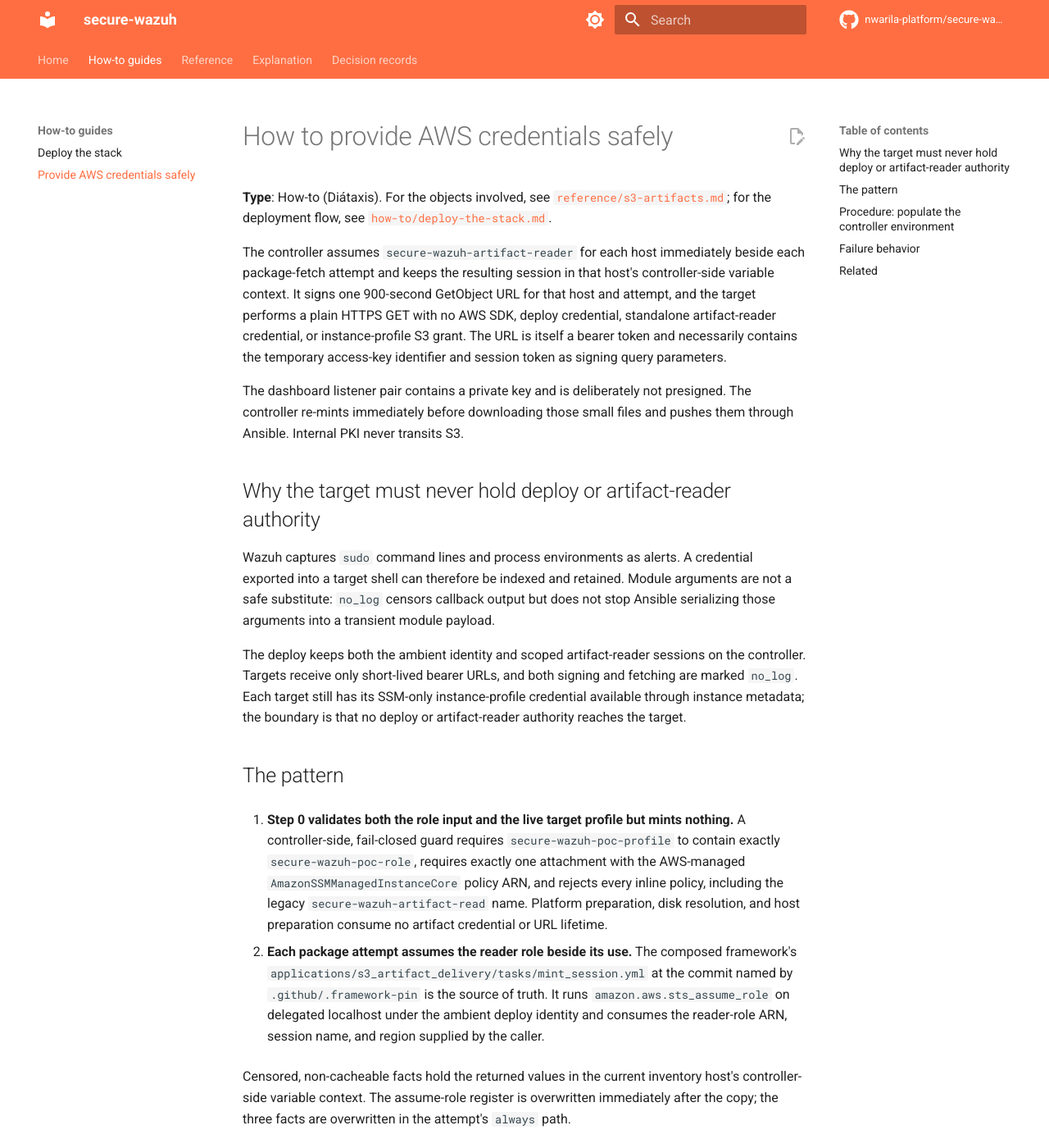
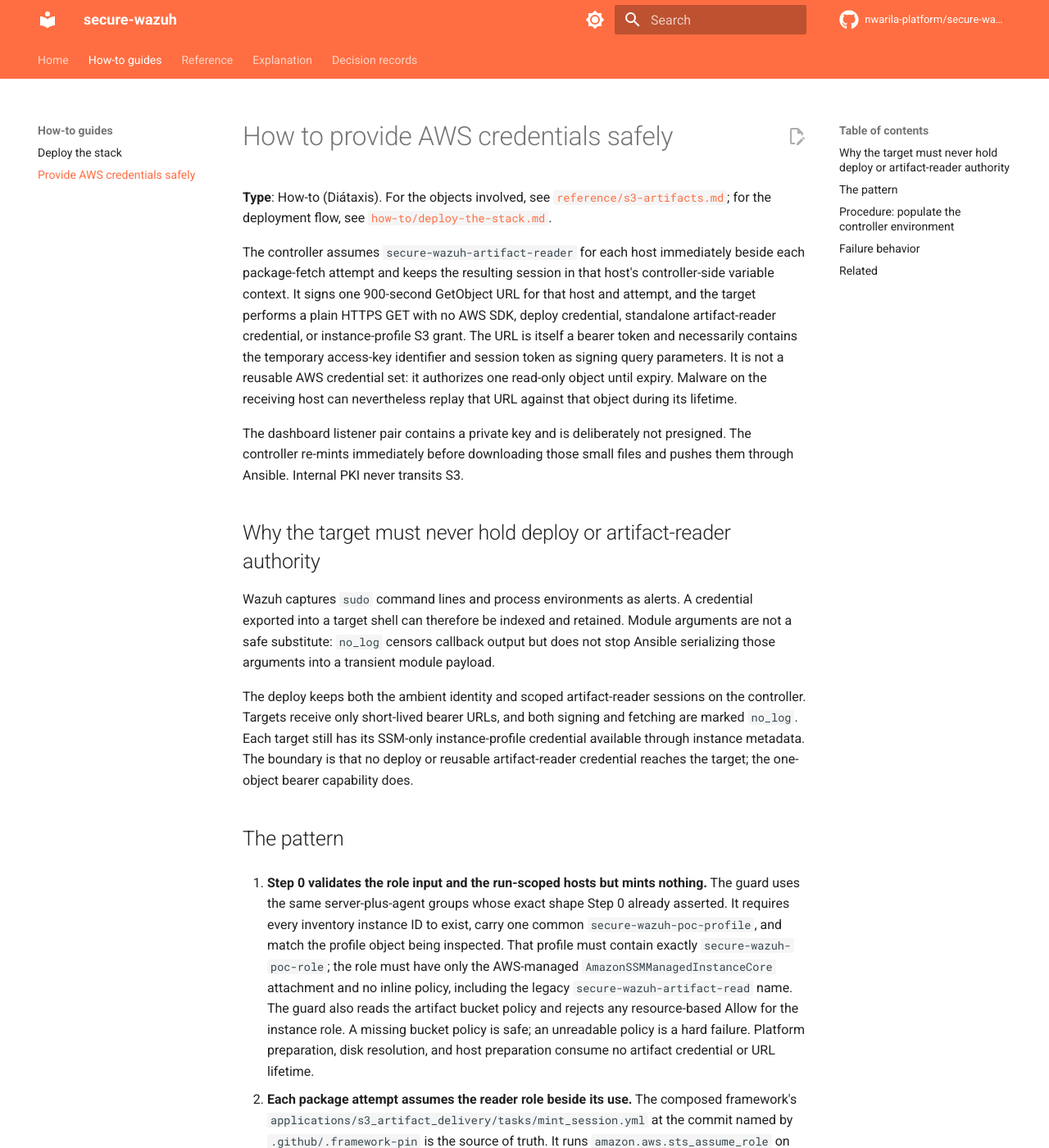
Before and after one commit to nwarila-platform/secure-wazuh, an MkDocs documentation site: the page built from docs/how-to/provide-aws-credentials-safely.md, in a window 1280 px wide and 1400 px high. Shown: the whole window at 82% size. Built offline with MkDocs 1.6.1 and Material for MkDocs 9.7.7, drawn with Linux system fonts in a browser that asks for light colours; comment, search, counter and statistics services are not loaded; some of the changed text lies outside the part shown.

Commit message:
fix(iam-guard): prove the launched instances carry the profile, not that a name looks clean
The guard read one instance profile by name and asserted its attachments. That proves
something true about a name in the account and nothing about the hosts about to
receive artifacts. A sibling product sharing the profile name gets a green guard while
one repo's policy change breaks or silently empowers the other; a deployment pointed
at a differently-named profile gets a green guard against the original, untouched one
while its real hosts carry arbitrary authority.

It now enumerates the instances this run actually launched, using the provenance-
tagged inventory and Step-0 topology that already define that set, and requires every
one of them to carry the inspected profile. A host with no instance profile fails:
absence is not evidence of safety.

Attachments were also the wrong place to look on their own. A bucket policy naming the
instance role grants standing read with nothing attached at all, so the guard now reads
that policy too. Only an explicit no-policy response counts as absence; a policy it
cannot read fails the run rather than passing as though nothing were there.

Finally it ran once, before the instances had even converged, while the first fetch
happens much later. It now runs again immediately before that fetch, so the gap
between proving the property and relying on it is small.

Needs s3:GetBucketPolicy on the artifact bucket, added to the discovery policy and
applied. ec2:DescribeInstances was already granted.

```diff
--- a/docs/how-to/provide-aws-credentials-safely.md
+++ b/docs/how-to/provide-aws-credentials-safely.md
@@ -10,7 +10,9 @@ context. It signs one 900-second GetObject URL for that host and attempt, and th
 plain HTTPS GET with no AWS SDK, deploy
 credential, standalone artifact-reader credential, or instance-profile S3 grant. The URL is
 itself a bearer token and necessarily contains the temporary access-key identifier and session
-token as signing query parameters.
+token as signing query parameters. It is not a reusable AWS credential set: it authorizes one
+read-only object until expiry. Malware on the receiving host can nevertheless replay that URL
+against that object during its lifetime.
 
 The dashboard listener pair contains a private key and is deliberately not presigned. The
 controller re-mints immediately before downloading those small files and pushes them through
@@ -26,16 +28,20 @@ into a transient module payload.
 The deploy keeps both the ambient identity and scoped artifact-reader sessions on the controller.
 Targets receive only short-lived bearer URLs, and both signing and fetching are marked `no_log`.
 Each target still has its SSM-only instance-profile credential available through instance
-metadata; the boundary is that no deploy or artifact-reader authority reaches the target.
+metadata. The boundary is that no deploy or reusable artifact-reader credential reaches the
+target; the one-object bearer capability does.
 
 ## The pattern
 
-1. **Step 0 validates both the role input and the live target profile but mints nothing.** A
-   controller-side, fail-closed guard requires `secure-wazuh-poc-profile` to contain exactly
-   `secure-wazuh-poc-role`, requires exactly one attachment with the AWS-managed
-   `AmazonSSMManagedInstanceCore` policy ARN, and rejects every inline policy, including the legacy
-   `secure-wazuh-artifact-read` name. Platform preparation, disk resolution, and host preparation
-   consume no artifact credential or URL lifetime.
+1. **Step 0 validates the role input and the run-scoped hosts but mints nothing.** The guard uses
+   the same server-plus-agent groups whose exact shape Step 0 already asserted. It requires every
+   inventory instance ID to exist, carry one common `secure-wazuh-poc-profile`, and match the
+   profile object being inspected. That profile must contain exactly `secure-wazuh-poc-role`;
+   the role must have only the AWS-managed `AmazonSSMManagedInstanceCore` attachment and no inline
+   policy, including the legacy `secure-wazuh-artifact-read` name. The guard also reads the
+   artifact bucket policy and rejects any resource-based Allow for the instance role. A missing
+   bucket policy is safe; an unreadable policy is a hard failure. Platform preparation, disk
+   resolution, and host preparation consume no artifact credential or URL lifetime.
 
 2. **Each package attempt assumes the reader role beside its use.** The composed framework's
    `applications/s3_artifact_delivery/tasks/mint_session.yml` at the commit named by
@@ -86,7 +92,12 @@ metadata; the boundary is that no deploy or artifact-reader authority reaches th
    MSI receives an explicit protected ACL granting full control only to SYSTEM and built-in
    Administrators.
 
-5. **The dashboard private key never becomes a bearer URL, and there is no fallback.** After the
+5. **The boundary is re-asserted immediately before the first fetch.** The server role repeats
+   the instance-profile, exact-policy-set, and bucket-policy checks against the same run-scoped
+   inventory IDs directly before artifact staging. This narrows, but cannot eliminate, the
+   check/use race.
+
+6. **The dashboard private key never becomes a bearer URL, and there is no fallback.** After the
    bundle fetch completes, one public `s3_artifact_delivery` `get` invocation mints a separate
    fresh session and retrieves the certificate, private key, and two sidecars into the guarded
    controller temp tree. The role scrubs its session and download state before `wazuh_server`
@@ -103,12 +114,21 @@ delegated-localhost transfer temp to
 with an `always()` step after every playbook invocation.
 
 The URL serializes into the target fetch module payload and, on both platform modules, can appear
-in the registered result or failure text. Task-level `no_log` is therefore load-bearing. The URL
-fact and fetch/signing registers are overwritten in `always` immediately after each attempt.
-Target task temp is transient and the 900-second expiry bounds any remnant's value. Targets retain
-their STIG-compatible `/opt/ansible/tmp` path. The only deploy-level target `environment:` export
-is the non-secret `TMPDIR`, scoped to `wazuh_server` staging on `/mnt/data`; `ENV` is an Ansible
-fact, not a shell environment variable.
+in the registered result or failure text. Task-level `no_log` is therefore load-bearing for
+Ansible output. The URL fact and fetch/signing registers are overwritten in `always` immediately
+after each attempt. Target task temp is transient and the 900-second expiry bounds any remnant's
+value.
+
+On the Windows STIG target, `win_get_url` runs through PowerShell while script-block logging and
+transcription are required. Those target-owned controls can retain the module argument, including
+the complete bearer URL, in the Windows event log beyond the URL's expiry; `no_log` does not
+govern or erase that record. The expired record is not a reusable credential, but malware that
+reads it before expiry can replay the one-object, read-only URL. This is a residual exposure, not
+fixed by controller result scrubbing.
+
+Targets retain their STIG-compatible `/opt/ansible/tmp` path. The only deploy-level target
+`environment:` export is the non-secret `TMPDIR`, scoped to `wazuh_server` staging on `/mnt/data`;
+`ENV` is an Ansible fact, not a shell environment variable.
 
 ## Procedure: populate the controller environment
 
--- a/docs/reference/aws-iam/policies/secure-wazuh_deploy-discovery-iam.json
+++ b/docs/reference/aws-iam/policies/secure-wazuh_deploy-discovery-iam.json
@@ -48,6 +48,12 @@
       "Resource": "arn:aws:iam::*:role/secure-wazuh-poc-role"
     },
     {
+      "Sid": "InspectArtifactBucketPolicy",
+      "Effect": "Allow",
+      "Action": "s3:GetBucketPolicy",
+      "Resource": "arn:aws:s3:::<account-id>-ansible"
+    },
+    {
       "Sid": "PassOnlyPocInstanceRoleToEc2",
       "Effect": "Allow",
       "Action": "iam:PassRole",
```
Also changed, not shown: README.md (+4 -2 lines), ansible/README.md (+5 -2 lines), docs/reference/aws-iam/README.md (+33 -8 lines), docs/reference/s3-artifacts.md (+13 -7 lines), 4 other files.
